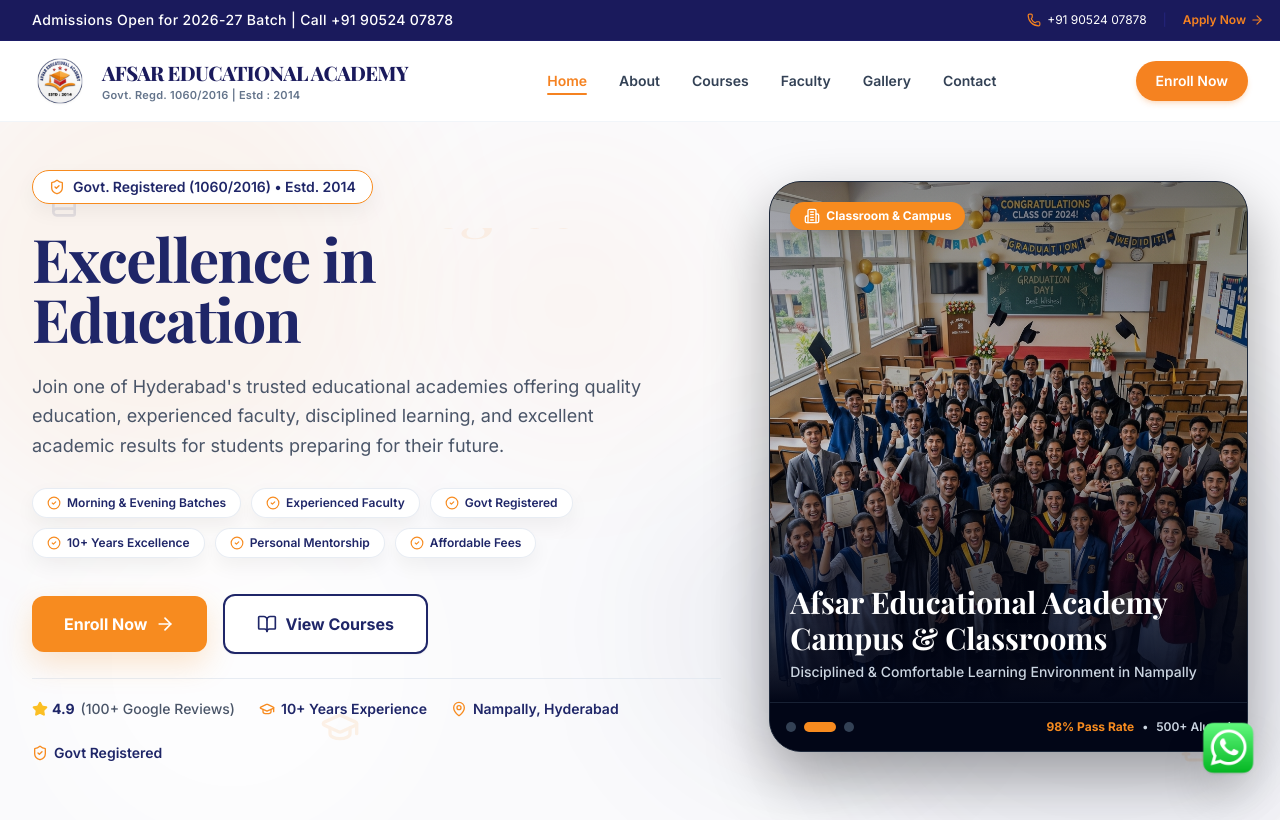
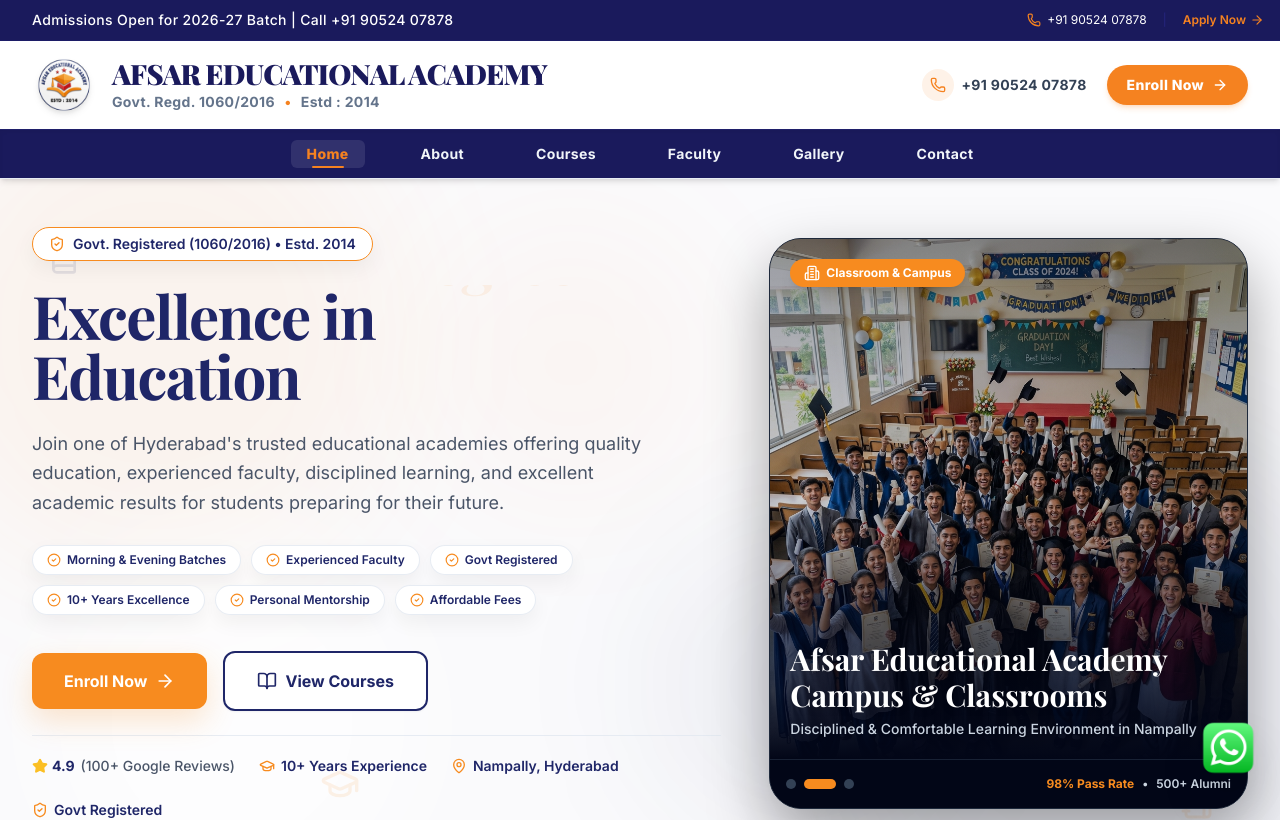
Before and after one commit to afsareducationalacademy-stack/afsar-academy, a Next.js app: page / in a window 1280 px wide. Shown: the top 820 px of the page. Built offline with nearby package versions, Linux system fonts and the light colour scheme; a web font is replaced by a local one.

Commit message:
Enhance Navbar header layout to clean 2-tier structure

```diff
--- a/src/components/Logo.tsx
+++ b/src/components/Logo.tsx
@@ -5,11 +5,11 @@
   size?: number;
 }
 
-export default function Logo({ className = "", size = 60 }: LogoProps) {
+export default function Logo({ className = "", size = 72 }: LogoProps) {
   return (
     <div
       style={{ width: `${size}px`, height: `${size}px` }}
-      className={`relative shrink-0 flex items-center justify-center ${className}`}
+      className={`relative shrink-0 flex items-center justify-center filter drop-shadow-md hover:scale-105 transition-transform duration-300 ${className}`}
     >
       <img
         src="/afsaraclogo.svg"
--- a/src/components/Navbar.tsx
+++ b/src/components/Navbar.tsx
@@ -17,21 +17,8 @@
 ];
 
 export default function Navbar() {
-  const [isScrolled, setIsScrolled] = useState(false);
   const [mobileMenuOpen, setMobileMenuOpen] = useState(false);
   const pathname = usePathname();
-
-  useEffect(() => {
-    const handleScroll = () => {
-      if (window.scrollY > 20) {
-        setIsScrolled(true);
-      } else {
-        setIsScrolled(false);
-      }
-    };
-    window.addEventListener("scroll", handleScroll);
-    return () => window.removeEventListener("scroll", handleScroll);
-  }, []);
 
   // Prevent background scrolling when mobile menu is open
   useEffect(() => {
@@ -46,77 +33,86 @@
   }, [mobileMenuOpen]);
 
   return (
-    <header
-      className={`sticky top-0 z-50 transition-all duration-300 ${
-        isScrolled
-          ? "bg-white/95 backdrop-blur-md shadow-lg py-2.5 border-b border-slate-200/80"
-          : "bg-white py-3 border-b border-slate-100"
-      }`}
-    >
-      <div className="max-w-7xl mx-auto px-4 sm:px-6 lg:px-8 flex items-center justify-between">
-        {/* Brand Logo & Institution Name */}
-        <Link href="/" className="flex items-center gap-3.5 group shrink-0">
-          <div className="group-hover:scale-105 transition-transform shrink-0 filter drop-shadow-sm">
-            <Logo size={56} />
+    <header className="sticky top-0 z-50 bg-white border-b border-slate-200/80 shadow-md">
+      {/* Top Tier: Brand Header & Main Actions */}
+      <div className="max-w-7xl mx-auto px-4 sm:px-6 lg:px-8 py-3 flex items-center justify-between gap-4">
+        {/* Brand Logo & Title */}
+        <Link href="/" className="flex items-center gap-3.5 sm:gap-4 group shrink-0">
+          <div className="group-hover:scale-105 transition-transform duration-300 shrink-0">
+            <Logo size={64} className="w-14 h-14 sm:w-16 sm:h-16" />
           </div>
-          <div>
-            <span className="block font-serif font-extrabold text-lg sm:text-xl text-navy leading-tight tracking-tight uppercase">
+          <div className="flex flex-col justify-center">
+            <span className="block font-serif font-black text-xl sm:text-2xl lg:text-[28px] text-navy leading-tight tracking-tight uppercase group-hover:text-orange transition-colors">
               AFSAR EDUCATIONAL ACADEMY
             </span>
-            <span className="block text-[11px] text-slate-500 font-semibold tracking-wide">
-              Govt. Regd. {siteConfig.registrationNo} | Estd : 2014
+            <span className="block text-xs sm:text-sm font-bold text-slate-500 tracking-wide mt-0.5">
+              Govt. Regd. {siteConfig.registrationNo} <span className="text-orange mx-1.5 font-extrabold">•</span> Estd : 2014
             </span>
           </div>
         </Link>
 
-        {/* Desktop Navigation Links */}
-        <nav className="hidden md:flex items-center gap-8">
-          {navLinks.map((link) => {
-            const isActive = pathname === link.href;
-            return (
-              <Link
-                key={link.href}
-                href={link.href}
-                className={`text-sm font-semibold transition-colors relative py-1 ${
-                  isActive
-                    ? "text-orange font-bold"
-                    : "text-slate-700 hover:text-navy"
-                }`}
-              >
-                {link.name}
-                {isActive && (
-                  <span className="absolute bottom-0 left-0 w-full h-0.5 bg-orange rounded-full" />
-                )}
-              </Link>
-            );
-          })}
-        </nav>
-
-        {/* Desktop Action CTA */}
-        <div className="hidden md:flex items-center gap-3">
+        {/* Desktop Quick Contact & Enroll CTA */}
+        <div className="hidden lg:flex items-center gap-5 shrink-0">
+          <a
+            href={`tel:${siteConfig.phone.replace(/\s+/g, "")}`}
+            className="flex items-center gap-2 text-slate-700 hover:text-navy font-bold text-sm transition-colors"
+          >
+            <div className="w-8 h-8 rounded-full bg-orange/10 flex items-center justify-center text-orange shrink-0">
+              <Phone className="w-4 h-4" />
+            </div>
+            <span className="tracking-wide">{siteConfig.phone}</span>
+          </a>
           <a
             href={siteConfig.whatsappUrl}
             target="_blank"
             rel="noopener noreferrer"
-            className="px-5 py-2.5 rounded-full bg-orange hover:bg-orange-hover text-white text-sm font-semibold shadow-md shadow-orange/20 transition-all hover:scale-105 active:scale-95 flex items-center gap-2"
+            className="px-5 py-2.5 rounded-full bg-orange hover:bg-orange-hover text-white text-sm font-extrabold shadow-md shadow-orange/20 transition-all hover:scale-105 active:scale-95 flex items-center gap-2 tracking-wide"
           >
             <span>Enroll Now</span>
+            <ArrowRight className="w-4 h-4" />
           </a>
         </div>
 
-        {/* Mobile Hamburger Toggle Button */}
+        {/* Mobile & Tablet Hamburger Button */}
         <button
           onClick={() => setMobileMenuOpen(true)}
-          className="md:hidden p-2.5 rounded-xl bg-slate-100 text-navy hover:bg-orange hover:text-white transition-colors"
+          className="lg:hidden p-2.5 rounded-xl bg-slate-100 text-navy hover:bg-orange hover:text-white transition-all active:scale-95"
           aria-label="Open mobile navigation menu"
         >
           <Menu className="w-6 h-6" />
         </button>
       </div>
 
+      {/* Bottom Tier: Desktop Navigation Bar */}
+      <div className="hidden lg:block bg-navy text-white border-t border-navy-light/40 shadow-inner">
+        <div className="max-w-7xl mx-auto px-4 sm:px-6 lg:px-8">
+          <nav className="flex items-center justify-center gap-10 py-2.5">
+            {navLinks.map((link) => {
+              const isActive = pathname === link.href;
+              return (
+                <Link
+                  key={link.href}
+                  href={link.href}
+                  className={`text-sm font-bold tracking-wide transition-all relative py-1 px-4 rounded-md ${
+                    isActive
+                      ? "text-orange bg-white/10 font-extrabold"
+                      : "text-slate-100 hover:text-white hover:bg-white/10"
+                  }`}
+                >
+                  {link.name}
+                  {isActive && (
+                    <span className="absolute bottom-0 left-1/2 -translate-x-1/2 w-8 h-0.5 bg-orange rounded-full" />
+                  )}
+                </Link>
+              );
+            })}
+          </nav>
+        </div>
+      </div>
+
       {/* Full-Screen Mobile Drawer */}
       {mobileMenuOpen && (
-        <div className="md:hidden fixed inset-0 z-[100] bg-white p-6 flex flex-col justify-between overflow-y-auto animate-in fade-in duration-200">
+        <div className="lg:hidden fixed inset-0 z-[100] bg-white p-6 flex flex-col justify-between overflow-y-auto animate-in fade-in duration-200">
           {/* Mobile Drawer Top Header */}
           <div className="flex items-center justify-between border-b border-slate-100 pb-4">
             <Link
@@ -125,14 +121,14 @@
               className="flex items-center gap-3"
             >
               <div className="shrink-0">
-                <Logo size={48} />
+                <Logo size={52} className="w-12 h-12" />
               </div>
               <div>
-                <span className="block font-serif font-bold text-base text-navy leading-tight uppercase">
+                <span className="block font-serif font-black text-base text-navy leading-tight uppercase">
                   AFSAR EDUCATIONAL ACADEMY
                 </span>
-                <span className="block text-[11px] text-slate-500 font-medium">
-                  Govt. Regd. {siteConfig.registrationNo}
+                <span className="block text-xs text-slate-500 font-bold mt-0.5">
+                  Govt. Regd. {siteConfig.registrationNo} | Estd : 2014
                 </span>
               </div>
             </Link>
@@ -156,14 +152,14 @@
                   key={link.href}
                   href={link.href}
                   onClick={() => setMobileMenuOpen(false)}
-                  className={`text-lg font-semibold py-3 px-4 rounded-xl transition-colors flex items-center justify-between ${
+                  className={`text-lg font-bold py-3 px-4 rounded-xl transition-all flex items-center justify-between ${
                     isActive
-                      ? "bg-orange-light text-orange font-bold border-l-4 border-orange"
+                      ? "bg-orange-light text-orange font-black border-l-4 border-orange"
                       : "text-slate-800 hover:bg-slate-50"
                   }`}
                 >
                   <span>{link.name}</span>
-                  <ArrowRight className={`w-4 h-4 ${isActive ? "text-orange" : "text-slate-400"}`} />
+                  <ArrowRight className={`w-5 h-5 ${isActive ? "text-orange" : "text-slate-400"}`} />
                 </Link>
               );
             })}
@@ -173,9 +169,9 @@
           <div className="pt-4 border-t border-slate-100 flex flex-col gap-3">
             <a
               href={`tel:${siteConfig.phone.replace(/\s+/g, "")}`}
-              className="flex items-center justify-center gap-2 py-3.5 rounded-xl border-2 border-navy text-navy font-bold text-sm"
+              className="flex items-center justify-center gap-2 py-3.5 rounded-xl border-2 border-navy text-navy font-black text-base"
             >
-              <Phone className="w-4 h-4 text-orange" />
+              <Phone className="w-5 h-5 text-orange" />
               <span>Call: {siteConfig.phone}</span>
             </a>
             <a
@@ -183,7 +179,7 @@
               target="_blank"
               rel="noopener noreferrer"
               onClick={() => setMobileMenuOpen(false)}
-              className="flex items-center justify-center gap-2 py-3.5 rounded-xl bg-orange text-white font-bold text-sm shadow-md"
+              className="flex items-center justify-center gap-2 py-3.5 rounded-xl bg-orange text-white font-black text-base shadow-md"
             >
               <span>Enroll Now / WhatsApp</span>
             </a>
```
